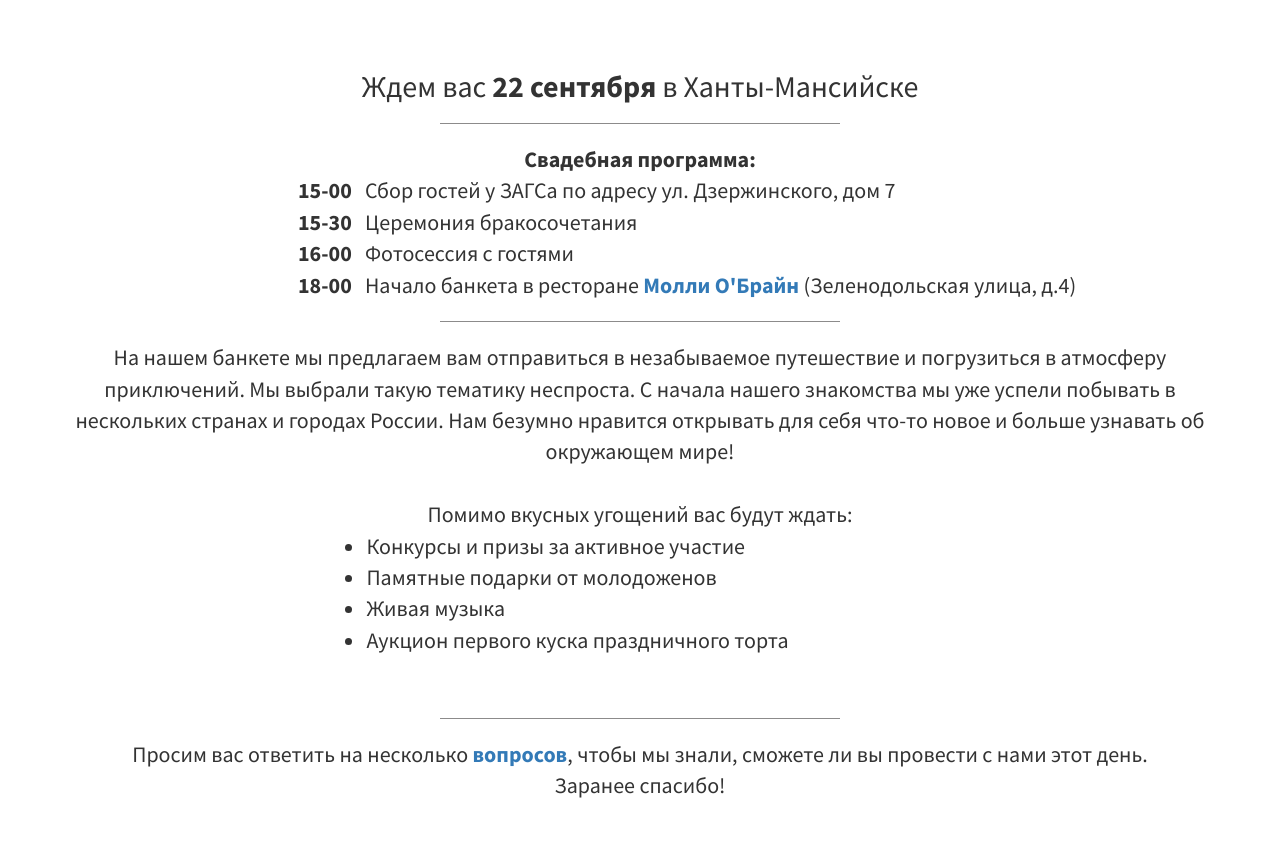
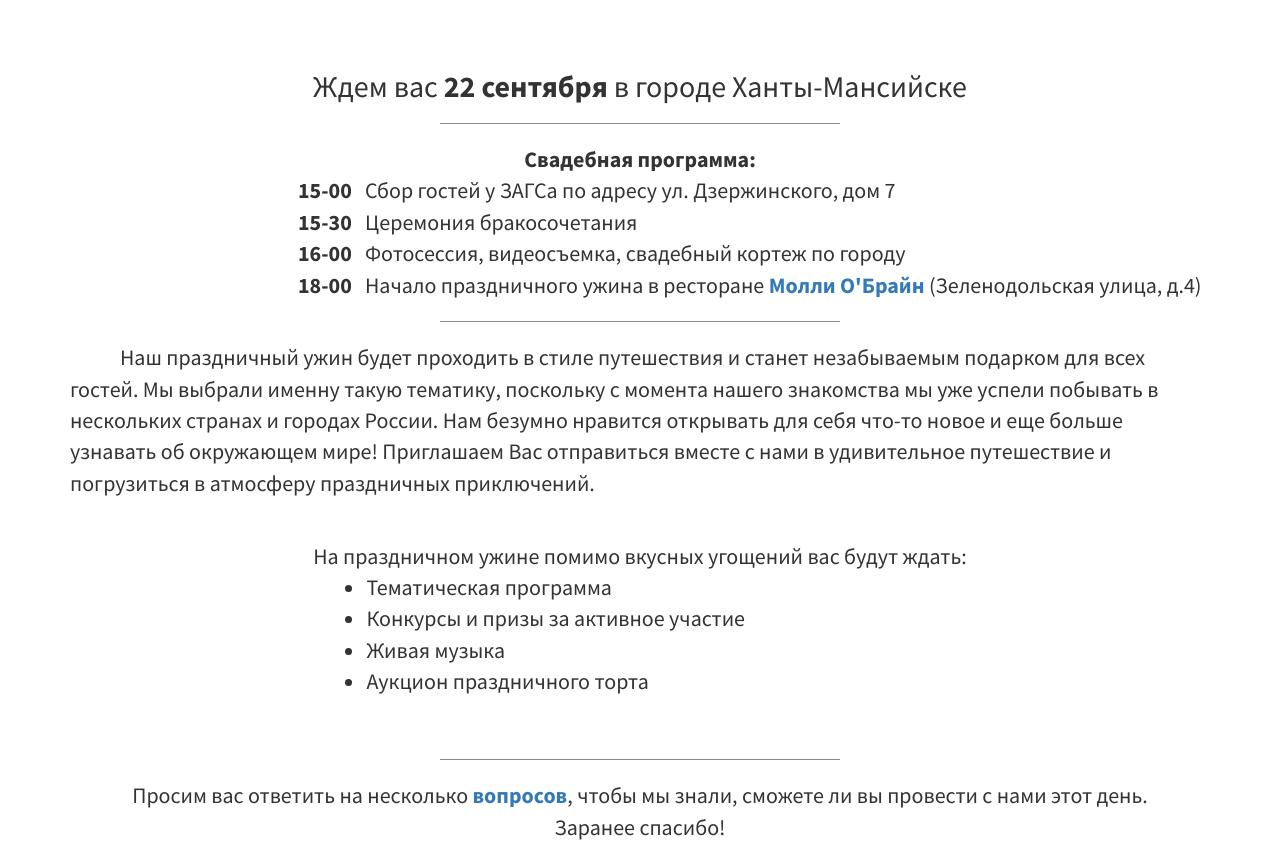
Before and after one commit to hsestupin/Khanty-Mansiysk, a plain HTML site: page index.html in a window 1280 px wide. Shown: the part 800-1646 px from the top of the page. Drawn offline with Linux system fonts and the light colour scheme.

Commit message:
more fixes

```diff
--- a/index.html
+++ b/index.html
@@ -73,34 +73,38 @@
         <div class="container">
             <div class="row">
                 <div class="col-lg-12 text-center">
-                  <h2>Ждем вас <b>22 сентября</b> в Ханты-Мансийске</h2>
+                  <h2>Ждем вас <b>22 сентября</b> в городе Ханты-Мансийске</h2>
                     <hr class="my-heart">
                   <!--<p class="lead">This theme features some wonderful photography courtesy of <a target="_blank" href="http://join.deathtothestockphoto.com/">Death to the Stock Photo</a>.</p>-->
                     <div class="center-block my-font-announcement" ><b>Свадебная программа:</b>
                     <ul class="list-unstyled text-left my-list-padding-left">
                         <li><b>15-00</b> &nbsp; Сбор гостей у ЗАГСа по адресу ул. Дзержинского, дом 7</li>
                         <li><b>15-30</b> &nbsp; Церемония бракосочетания</li>
-                        <li><b>16-00</b> &nbsp; Фотосессия с гостями</li>
-                        <li><b>18-00</b> &nbsp; Начало банкета в ресторане <a href="#contact"><b>Молли О'Брайн</b></a>
+                        <li><b>16-00</b> &nbsp; Фотосессия, видеосъемка, свадебный кортеж по городу</li>
+                        <li><b>18-00</b> &nbsp; Начало праздничного ужина в ресторане <a href="#contact"><b>Молли О'Брайн</b></a>
                           (Зеленодольская улица, д.4)</li>
                     </ul>
                   </div>
                     <hr class="my-heart">
+                    <div class="text-left my-font-announcement">
+                        <p style="text-indent: 50px">Наш праздничный ужин будет проходить в стиле путешествия и станет
+                        незабываемым подарком для всех гостей. Мы выбрали именну такую тематику, поскольку
+                        с момента нашего знакомства мы уже успели побывать в нескольких странах и городах России.
+                        Нам безумно нравится открывать для себя что-то новое и еще больше
+                        узнавать об окружающем мире! Приглашаем Вас отправиться вместе с нами
+                        в удивительное путешествие и погрузиться в атмосферу праздничных
+                        приключений.
+
+                    </div>
                     <div class="center-block my-font-announcement">
-                        На нашем банкете мы предлагаем вам отправиться в незабываемое путешествие
-                        и погрузиться в атмосферу приключений. Мы выбрали такую тематику неспроста.
-                        С начала нашего знакомства мы уже успели побывать в нескольких странах и городах России.
-                        Нам безумно нравится открывать для себя что-то новое и больше узнавать об окружающем мире!
-
-                        <br><br>Помимо вкусных угощений вас будут ждать: <br>
+                        <br>На праздничном ужине помимо вкусных угощений вас будут ждать:<br>
                         <ul class="text-left" style="padding-left: 26%">
+                            <li>Тематическая программа</li>
                             <li>Конкурсы и призы за активное участие</li>
-                            <li>Памятные подарки от молодоженов</li>
                             <li>Живая музыка</li>
-                            <li>Аукцион первого куска праздничного торта</li>
+                            <li>Аукцион праздничного торта</li>
                         </ul>
                         <br>
-
                     </div>
                     <hr class="my-heart">
                     <div class="center-block my-font-announcement" >
```
